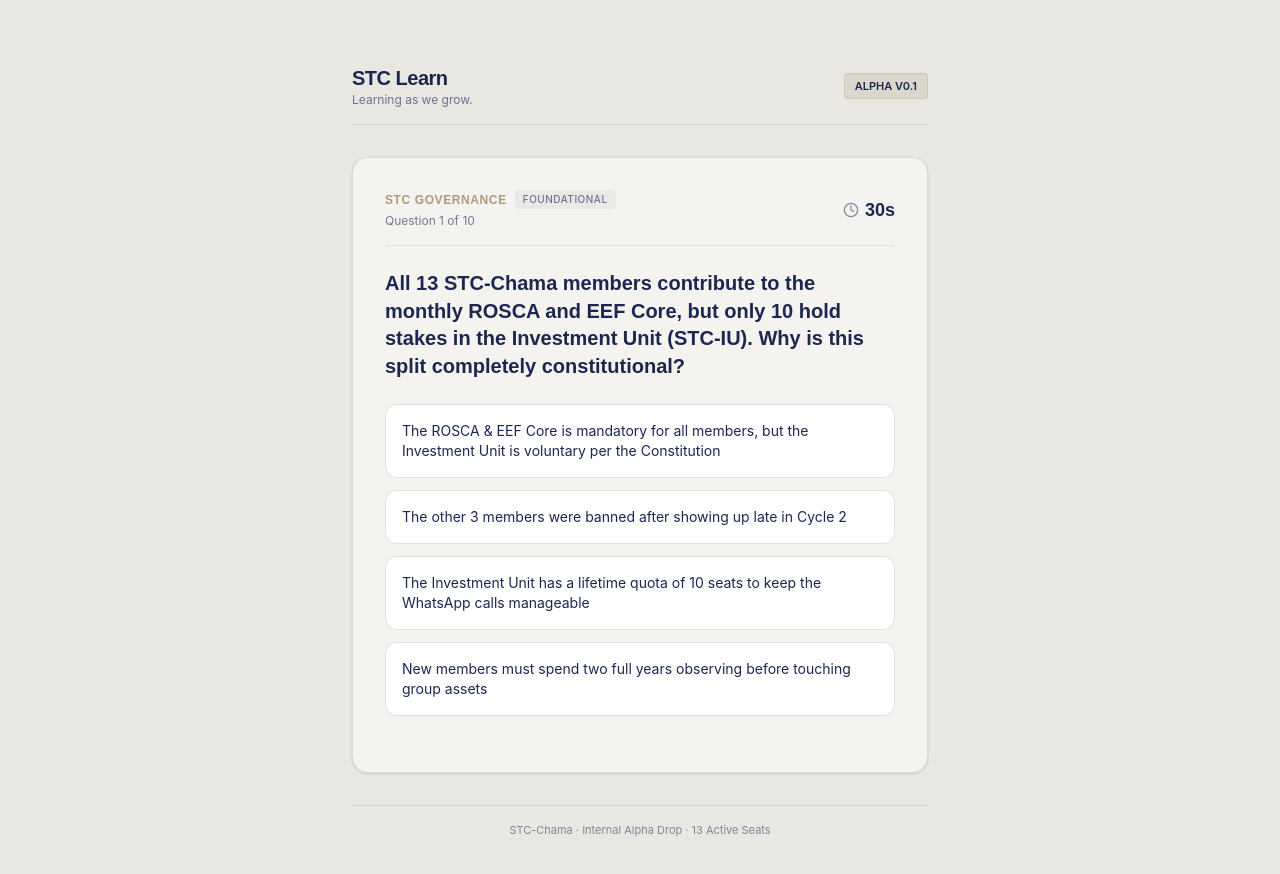
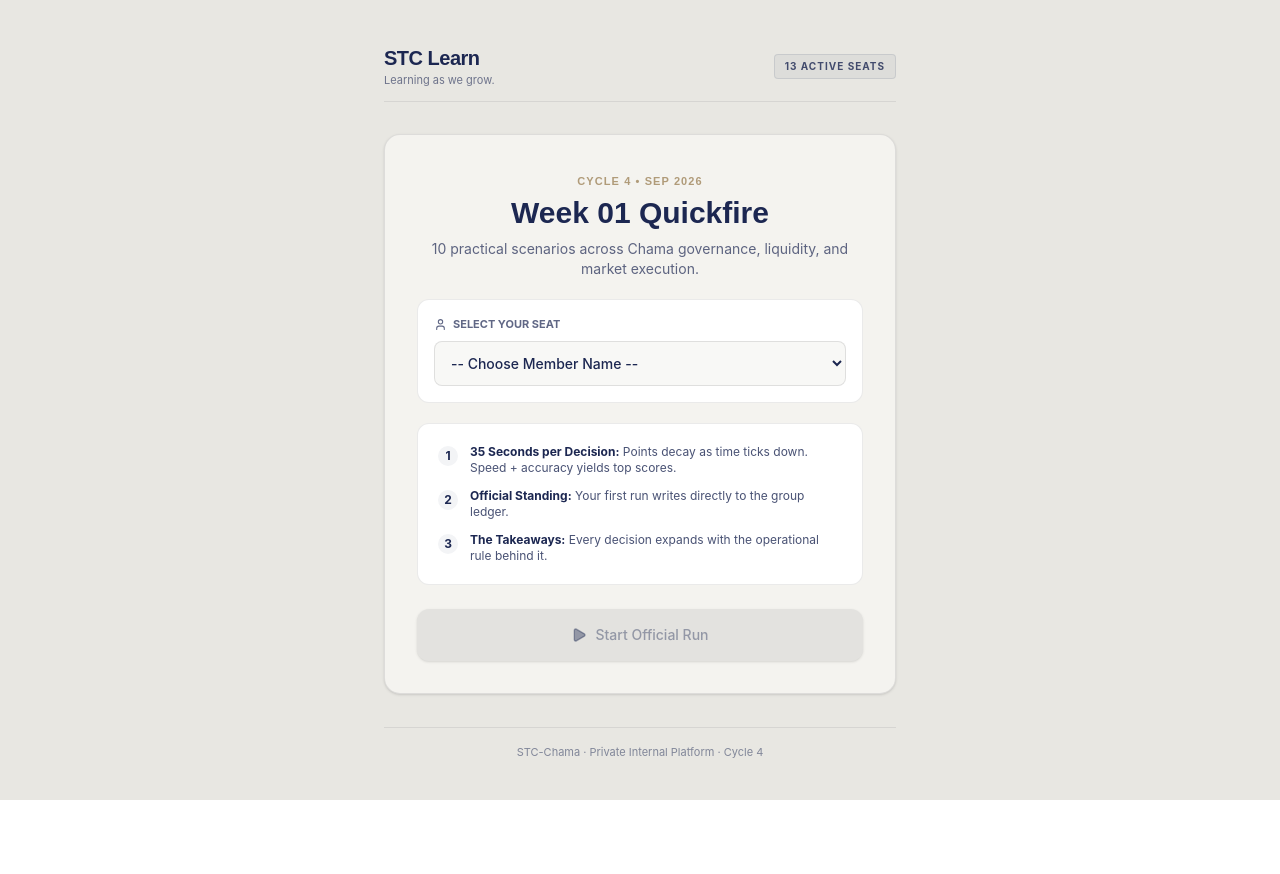
Before and after one commit to jerekim7/stc-learn, a Next.js app: page / in a window 1280 px wide. Shown: the top 874 px of the page. After the commit the page ends 800 px from the top, so only its background shows below. Built offline with nearby package versions, Linux system fonts and the light colour scheme.

Commit message:
feat: clean takeaway explanations and link live tracking

```diff
--- a/src/app/components/Quickfire.tsx
+++ b/src/app/components/Quickfire.tsx
@@ -2,31 +2,56 @@
 
 import React, { useState, useEffect } from "react";
 import { getDropByWeek, Question } from "../data/questionBank";
-import { CheckCircle2, XCircle, ArrowRight, RotateCcw, Clock } from "lucide-react";
+import { CheckCircle2, XCircle, ArrowRight, RotateCcw, Clock, Copy, Check, Lock, Play, User } from "lucide-react";
 import confetti from "canvas-confetti";
 
-// SINGLE MASTER TIMER: Change once here to update every question and reset
 const QUESTION_TIMER_SECONDS = 35;
 
+// STC Learn Google Sheets Ingestion Endpoint
+const GOOGLE_SHEET_ENDPOINT = "https://script.google.com/macros/s/AKfycbytspjwjVhnnPf4S47yx8B0lali94UD5C1gS-M0nGfuimdBTzlvqjpuycnkEj72krIQRg/exec";
+
+// The 13 STC-Chama seats (Alphabetical by First Name)
+const STC_MEMBERS = [
+  "Allan Mwiti",
+  "Asaph Kariuki",
+  "Carlos Mutua",
+  "Chris Gitau",
+  "Darren Tanui",
+  "Emmanuel Mbatia",
+  "Jeremy Kimingiri",
+  "Joshua Rebo",
+  "Kipleting Keino",
+  "Michael Kiprop",
+  "Michael Trevis",
+  "Ryan Ngetich",
+  "Sammy Kimaiyo"
+];
+
 export default function Quickfire() {
-  // SET DROP HERE: Change to 1 for Drop 01, or 2 for Drop 02
-  const currentDropNumber = 1; // Set to 1 for Drop 01
-  const questions: Question[] = getDropByWeek(currentDropNumber);
+  const currentWeek = 1;
+  const questions: Question[] = getDropByWeek(currentWeek);
 
+  const [selectedMember, setSelectedMember] = useState("");
+  const [hasStarted, setHasStarted] = useState(false);
   const [currentIndex, setCurrentIndex] = useState(0);
   const [selectedOption, setSelectedOption] = useState<number | null>(null);
   const [isAnswered, setIsAnswered] = useState(false);
   const [score, setScore] = useState(0);
+  const [correctCount, setCorrectCount] = useState(0);
+  const [totalTimeSpent, setTotalTimeSpent] = useState(0);
   const [isCompleted, setIsCompleted] = useState(false);
   const [timeLeft, setTimeLeft] = useState(QUESTION_TIMER_SECONDS);
+  const [copied, setCopied] = useState(false);
+  const [isSyncing, setIsSyncing] = useState(false);
+  const [hasSynced, setHasSynced] = useState(false);
 
   const currentQ: Question = questions[currentIndex];
 
   useEffect(() => {
-    if (isAnswered || isCompleted) return;
+    if (!hasStarted || isAnswered || isCompleted) return;
 
     if (timeLeft === 0) {
-      handleSelect(-1); // Timeout
+      handleSelect(-1);
       return;
     }
 
@@ -35,16 +60,48 @@ export default function Quickfire() {
     }, 1000);
 
     return () => clearInterval(timer);
-  }, [timeLeft, isAnswered, isCompleted]);
+  }, [hasStarted, timeLeft, isAnswered, isCompleted]);
+
+  // Send results to Google Sheets once finished
+  const syncToGoogleSheet = async (finalScore: number, finalCorrect: number, totalSeconds: number) => {
+    if (!GOOGLE_SHEET_ENDPOINT) return;
+    setIsSyncing(true);
+
+    const avgPace = (totalSeconds / questions.length).toFixed(1);
+
+    try {
+      await fetch(GOOGLE_SHEET_ENDPOINT, {
+        method: "POST",
+        mode: "no-cors",
+        headers: { "Content-Type": "application/json" },
+        body: JSON.stringify({
+          memberName: selectedMember || "Anonymous Member",
+          week: `Week ${currentWeek}`,
+          score: finalScore,
+          accuracy: `${finalCorrect}/${questions.length}`,
+          avgPace: avgPace
+        })
+      });
+      setHasSynced(true);
+    } catch (e) {
+      console.error("Failed to sync score to Google Sheets", e);
+    } finally {
+      setIsSyncing(false);
+    }
+  };
 
   const handleSelect = (index: number) => {
     if (isAnswered) return;
     setSelectedOption(index);
     setIsAnswered(true);
 
+    const timeSpentOnQuestion = QUESTION_TIMER_SECONDS - timeLeft;
+    setTotalTimeSpent((prev) => prev + timeSpentOnQuestion);
+
     if (index === currentQ.correctIndex) {
       const points = 100 + timeLeft * 5;
       setScore((prev) => prev + points);
+      setCorrectCount((prev) => prev + 1);
     }
   };
 
@@ -57,6 +114,7 @@ export default function Quickfire() {
     } else {
       setIsCompleted(true);
       confetti({ particleCount: 120, spread: 70, origin: { y: 0.6 } });
+      syncToGoogleSheet(score, correctCount, totalTimeSpent);
     }
   };
 
@@ -65,71 +123,217 @@ export default function Quickfire() {
     setSelectedOption(null);
     setIsAnswered(false);
     setScore(0);
+    setCorrectCount(0);
+    setTotalTimeSpent(0);
     setIsCompleted(false);
     setTimeLeft(QUESTION_TIMER_SECONDS);
+    setHasStarted(false);
+    setHasSynced(false);
   };
 
-  if (isCompleted) {
+  const copyToClipboard = () => {
+    const text = `⚡ STC Learn: Week 01 Quickfire\nMember: ${selectedMember || "Member"}\nScore: ${score} pts\nAccuracy: ${correctCount}/${questions.length} Correct\nCycle 4 • Sep 2026`;
+    navigator.clipboard.writeText(text);
+    setCopied(true);
+    setTimeout(() => setCopied(false), 2500);
+  };
+
+  const getPerformanceTitle = () => {
+    if (score >= 1800) return "Elite Capital Allocator";
+    if (score >= 1400) return "Disciplined Operator";
+    if (score >= 1000) return "Sound Fundamentals";
+    return "Liquidity Strained";
+  };
+
+  // 1. WELCOME & SEAT SELECTION SCREEN
+  if (!hasStarted) {
     return (
-      <div className="bg-stc-card border border-stc-gray/40 rounded-2xl p-8 max-w-lg w-full text-center shadow-sm">
-        <span className="text-xs uppercase tracking-widest font-semibold text-stc-gold font-heading">
-          Drop {currentDropNumber < 10 ? `0${currentDropNumber}` : currentDropNumber} Complete
+      <div className="bg-stc-card border border-stc-gray/40 rounded-2xl p-6 sm:p-8 max-w-lg w-full shadow-sm text-center">
+        <span className="text-[11px] uppercase tracking-widest font-bold text-stc-gold font-heading">
+          Cycle 4 • Sep 2026
         </span>
-        <h2 className="text-3xl font-heading font-bold text-stc-navy mt-2 mb-1">
-          Strong Session.
+        <h2 className="text-2xl sm:text-3xl font-heading font-bold text-stc-navy mt-1 mb-2">
+          Week 01 Quickfire
         </h2>
-        <p className="text-sm text-stc-navy/70 mb-6">
-          The quiz is the mechanism. The goal is a financially smarter member.
+        <p className="text-sm text-stc-navy/70 mb-5">
+          10 practical scenarios across Chama governance, liquidity, and market execution.
         </p>
 
-        <div className="bg-white rounded-xl p-6 border border-stc-gray/30 mb-6">
-          <p className="text-xs text-stc-navy/60 font-semibold tracking-wider uppercase">Final Score</p>
-          <p className="text-5xl font-heading font-bold text-stc-navy mt-1">{score}</p>
-          <p className="text-xs text-stc-gold mt-2 font-medium">Recorded for internal alpha</p>
+        {/* Seat Selection Dropdown */}
+        <div className="bg-white rounded-xl p-4 border border-stc-gray/30 text-left mb-5">
+          <label className="text-[11px] uppercase font-bold text-stc-navy/70 block mb-2 flex items-center gap-1.5">
+            <User size={13} /> Select Your Seat
+          </label>
+          <select
+            value={selectedMember}
+            onChange={(e) => setSelectedMember(e.target.value)}
+            className="w-full p-3 rounded-lg border border-stc-gray/40 bg-stc-beige/30 text-stc-navy text-sm font-medium focus:outline-none focus:border-stc-navy"
+          >
+            <option value="">-- Choose Member Name --</option>
+            {STC_MEMBERS.map((name, i) => (
+              <option key={i} value={name}>{name}</option>
+            ))}
+          </select>
+        </div>
+
+        <div className="bg-white rounded-xl p-5 border border-stc-gray/30 text-left space-y-3 mb-6">
+          <div className="flex items-start gap-3">
+            <span className="h-5 w-5 rounded-full bg-stc-navy/5 text-stc-navy text-xs font-bold flex items-center justify-center shrink-0 mt-0.5">1</span>
+            <p className="text-xs text-stc-navy/80">
+              <strong className="text-stc-navy">35 Seconds per Decision:</strong> Points decay as time ticks down. Speed + accuracy yields top scores.
+            </p>
+          </div>
+          <div className="flex items-start gap-3">
+            <span className="h-5 w-5 rounded-full bg-stc-navy/5 text-stc-navy text-xs font-bold flex items-center justify-center shrink-0 mt-0.5">2</span>
+            <p className="text-xs text-stc-navy/80">
+              <strong className="text-stc-navy">Official Standing:</strong> Your first run writes directly to the group ledger.
+            </p>
+          </div>
+          <div className="flex items-start gap-3">
+            <span className="h-5 w-5 rounded-full bg-stc-navy/5 text-stc-navy text-xs font-bold flex items-center justify-center shrink-0 mt-0.5">3</span>
+            <p className="text-xs text-stc-navy/80">
+              <strong className="text-stc-navy">The Takeaways:</strong> Every decision expands with the operational rule behind it.
+            </p>
+          </div>
         </div>
 
         <button
-          onClick={resetQuiz}
-          className="flex items-center justify-center gap-2 w-full py-3.5 px-6 rounded-xl bg-stc-navy text-white font-medium hover:bg-stc-navy/90 transition"
+          disabled={!selectedMember}
+          onClick={() => setHasStarted(true)}
+          className={`flex items-center justify-center gap-2 w-full py-4 px-6 rounded-xl font-medium transition shadow-sm text-sm ${
+            selectedMember
+              ? "bg-stc-navy text-white hover:bg-stc-navy/90"
+              : "bg-stc-gray/30 text-stc-navy/40 cursor-not-allowed"
+          }`}
         >
-          <RotateCcw size={16} /> Retake Drop
+          <Play size={16} fill="currentColor" /> Start Official Run
         </button>
       </div>
     );
   }
 
+  // 2. COMPLETION SCREEN
+  if (isCompleted) {
+    const avgPace = (totalTimeSpent / questions.length).toFixed(1);
+
+    return (
+      <div className="bg-stc-card border border-stc-gray/40 rounded-2xl p-6 sm:p-8 max-w-lg w-full text-center shadow-sm">
+        <span className="text-[11px] uppercase tracking-widest font-bold text-stc-gold font-heading">
+          Cycle 4 • Sep 2026
+        </span>
+        <h2 className="text-2xl sm:text-3xl font-heading font-bold text-stc-navy mt-1">
+          Week 01 Complete
+        </h2>
+        <p className="text-xs font-medium text-stc-gold mt-1 mb-6">
+          {getPerformanceTitle()} · {selectedMember}
+        </p>
+
+        {/* Hero Score Box */}
+        <div className="bg-white rounded-xl p-6 border border-stc-gray/30 mb-4">
+          <p className="text-[11px] text-stc-navy/60 font-semibold tracking-wider uppercase">
+            Total Score
+          </p>
+          <p className="text-5xl font-heading font-bold text-stc-navy mt-1">
+            {score}
+          </p>
+
+          <div className="grid grid-cols-2 gap-4 mt-6 pt-5 border-t border-stc-gray/20">
+            <div>
+              <p className="text-[10px] uppercase font-semibold text-stc-navy/50 tracking-wider">Accuracy</p>
+              <p className="text-lg font-bold font-heading text-stc-navy mt-0.5">
+                {correctCount} / {questions.length}
+              </p>
+            </div>
+            <div>
+              <p className="text-[10px] uppercase font-semibold text-stc-navy/50 tracking-wider">Avg Pace</p>
+              <p className="text-lg font-bold font-heading text-stc-navy mt-0.5">
+                {avgPace}s
+              </p>
+            </div>
+          </div>
+
+          <div className="mt-4 text-[11px] text-stc-navy/50 flex items-center justify-center gap-1.5">
+            {isSyncing && <span>Syncing to ledger...</span>}
+            {hasSynced && <span className="text-green-600 font-medium">✓ Recorded to STC Ledger</span>}
+          </div>
+        </div>
+
+        {/* Action Buttons */}
+        <div className="space-y-2.5 mb-6">
+          <button
+            onClick={copyToClipboard}
+            className="flex items-center justify-center gap-2 w-full py-3.5 px-6 rounded-xl bg-stc-navy text-white font-medium hover:bg-stc-navy/90 transition text-sm shadow-sm"
+          >
+            {copied ? <Check size={16} className="text-green-400" /> : <Copy size={16} />}
+            {copied ? "Copied to Clipboard!" : "Copy Result for Group Chat"}
+          </button>
+
+          <button
+            onClick={resetQuiz}
+            className="flex items-center justify-center gap-2 w-full py-3 px-6 rounded-xl bg-transparent border border-stc-gray/50 text-stc-navy/70 font-medium hover:bg-white transition text-xs"
+          >
+            <RotateCcw size={14} /> Practice Mode
+          </button>
+        </div>
+
+        {/* Locked Next Drop Card */}
+        <div className="bg-stc-navy/5 border border-stc-navy/10 rounded-xl p-4 flex items-center justify-between text-left">
+          <div>
+            <div className="flex items-center gap-1.5 text-stc-navy">
+              <Lock size={13} />
+              <p className="text-xs font-bold font-heading">Week 02 Quickfire</p>
+            </div>
+            <p className="text-[11px] text-stc-navy/60 mt-0.5">
+              Liquidity Buffers, Debt Strategy & MLP
+            </p>
+          </div>
+          <span className="text-[10px] font-semibold text-stc-navy/70 bg-white px-2 py-1 rounded border border-stc-gray/30 whitespace-nowrap">
+            Mon 8:00 AM
+          </span>
+        </div>
+      </div>
+    );
+  }
+
+  // 3. ACTIVE QUIZ SCREEN
   return (
-    <div className="bg-stc-card border border-stc-gray/40 rounded-2xl p-6 sm:p-8 max-w-xl w-full shadow-sm">
-      {/* Top Header Bar */}
-      <div className="flex items-center justify-between border-b border-stc-gray/30 pb-4 mb-6">
-        <div>
-          <div className="flex items-center gap-2">
-            <span className="text-xs uppercase tracking-wider text-stc-gold font-semibold font-heading">
-              {currentQ.category}
-            </span>
-            <span className="text-[10px] uppercase tracking-wider px-2 py-0.5 rounded bg-stc-navy/5 text-stc-navy/60 font-medium">
-              {currentQ.tier}
-            </span>
-          </div>
-          <p className="text-xs text-stc-navy/60 mt-1">
-            Question {currentIndex + 1} of {questions.length}
-          </p>
-        </div>
-        <div className="text-right flex items-center gap-1.5">
-          <Clock size={16} className={timeLeft <= 8 ? "text-red-600 animate-pulse" : "text-stc-navy/50"} />
-          <p className={`text-lg font-bold font-heading ${timeLeft <= 8 ? "text-red-600 animate-pulse" : "text-stc-navy"}`}>
+    <div className="bg-stc-card border border-stc-gray/40 rounded-2xl p-5 sm:p-8 max-w-lg w-full shadow-sm">
+      {/* 10-Tick Progress Bar */}
+      <div className="grid grid-cols-10 gap-1.5 mb-5">
+        {questions.map((_, idx) => (
+          <div
+            key={idx}
+            className={`h-1.5 rounded-full transition-all ${
+              idx < currentIndex
+                ? "bg-stc-navy"
+                : idx === currentIndex
+                ? "bg-stc-gold"
+                : "bg-stc-gray/30"
+            }`}
+          />
+        ))}
+      </div>
+
+      {/* Meta Bar */}
+      <div className="flex items-center justify-between border-b border-stc-gray/30 pb-3 mb-5">
+        <span className="text-xs uppercase tracking-wider text-stc-gold font-semibold font-heading">
+          {currentQ.category}
+        </span>
+        <div className="flex items-center gap-1.5">
+          <Clock size={15} className={timeLeft <= 8 ? "text-red-600 animate-pulse" : "text-stc-navy/50"} />
+          <p className={`text-base font-bold font-heading ${timeLeft <= 8 ? "text-red-600 animate-pulse" : "text-stc-navy"}`}>
             {timeLeft}s
           </p>
         </div>
       </div>
 
-      {/* Prompt */}
-      <h3 className="text-lg sm:text-xl font-heading font-semibold text-stc-navy leading-snug mb-6">
+      {/* Scenario Prompt */}
+      <h3 className="text-base sm:text-lg font-heading font-semibold text-stc-navy leading-snug mb-5">
         {currentQ.prompt}
       </h3>
 
       {/* Options */}
-      <div className="space-y-3 mb-6">
+      <div className="space-y-2.5 mb-5">
         {currentQ.options.map((option, idx) => {
           let btnStyle = "border-stc-gray/40 bg-white hover:border-stc-navy/40 text-stc-navy";
 
@@ -148,39 +352,39 @@ export default function Quickfire() {
               key={idx}
               disabled={isAnswered}
               onClick={() => handleSelect(idx)}
-              className={`w-full text-left p-4 rounded-xl border text-sm transition flex items-center justify-between ${btnStyle}`}
+              className={`w-full text-left p-3.5 rounded-xl border text-xs sm:text-sm transition flex items-center justify-between ${btnStyle}`}
             >
               <span>{option}</span>
               {isAnswered && idx === currentQ.correctIndex && (
-                <CheckCircle2 size={18} className="text-green-600 shrink-0 ml-2" />
+                <CheckCircle2 size={16} className="text-green-600 shrink-0 ml-2" />
               )}
               {isAnswered && idx === selectedOption && idx !== currentQ.correctIndex && (
-                <XCircle size={18} className="text-red-500 shrink-0 ml-2" />
+                <XCircle size={16} className="text-red-500 shrink-0 ml-2" />
               )}
             </button>
           );
         })}
       </div>
 
-      {/* Grounded Takeaway */}
+      {/* Takeaway */}
       {isAnswered && (
-        <div className="bg-white border border-stc-gray/30 rounded-xl p-4 mb-6">
-          <p className="text-xs uppercase tracking-wide text-stc-gold font-bold mb-1">
+        <div className="bg-white border border-stc-gray/30 rounded-xl p-4 mb-5">
+          <p className="text-[11px] uppercase tracking-wide text-stc-gold font-bold mb-1">
             The Takeaway
           </p>
-          <p className="text-xs sm:text-sm text-stc-navy/80 leading-relaxed font-body">
+          <p className="text-xs sm:text-sm text-stc-navy/85 leading-relaxed font-body">
             {currentQ.explanation}
           </p>
         </div>
       )}
 
-      {/* Next Trigger */}
+      {/* Next Step */}
       {isAnswered && (
         <button
           onClick={handleNext}
           className="flex items-center justify-center gap-2 w-full py-3.5 px-6 rounded-xl bg-stc-navy text-white font-medium hover:bg-stc-navy/90 transition text-sm"
         >
-          {currentIndex + 1 === questions.length ? "Finish Drop" : "Next Question"}
+          {currentIndex + 1 === questions.length ? "Finish Session" : "Next Question"}
           <ArrowRight size={16} />
         </button>
       )}
--- a/src/app/page.tsx
+++ b/src/app/page.tsx
@@ -2,26 +2,29 @@ import Quickfire from "./components/Quickfire";
 
 export default function Home() {
   return (
-    <main className="min-h-screen bg-stc-beige text-stc-navy flex flex-col items-center justify-between p-6 sm:p-12 font-body">
-      <header className="w-full max-w-xl flex items-center justify-between py-4 border-b border-stc-gray/40">
+    <main className="min-h-screen bg-stc-beige text-stc-navy flex flex-col items-center justify-between p-4 sm:p-8 font-body selection:bg-stc-gold/30">
+      {/* Brand Header */}
+      <header className="w-full max-w-lg flex items-center justify-between py-3 border-b border-stc-gray/40">
         <div>
-          <h1 className="text-xl font-heading font-bold tracking-tight text-stc-navy">
+          <h1 className="text-lg sm:text-xl font-heading font-bold tracking-tight text-stc-navy">
             STC Learn
           </h1>
-          <p className="text-xs text-stc-navy/60">Learning as we grow.</p>
+          <p className="text-[11px] text-stc-navy/60">Learning as we grow.</p>
         </div>
-        <span className="text-[11px] font-semibold uppercase px-2.5 py-1 rounded bg-stc-gold/20 text-stc-navy border border-stc-gold/30">
-          Alpha v0.1
+        <span className="text-[10px] font-bold uppercase tracking-widest px-2.5 py-1 rounded bg-stc-navy/5 text-stc-navy/80 border border-stc-navy/10">
+          13 Active Seats
         </span>
       </header>
 
-      <div className="w-full flex justify-center py-8">
+      {/* Main Interactive Container */}
+      <div className="w-full flex justify-center py-6">
         <Quickfire />
       </div>
 
-      <footer className="w-full max-w-xl text-center border-t border-stc-gray/40 pt-4">
+      {/* Footer */}
+      <footer className="w-full max-w-lg text-center border-t border-stc-gray/40 pt-4 pb-2">
         <p className="text-[11px] text-stc-navy/50">
-          STC-Chama · Internal Alpha Drop · 13 Active Seats
+          STC-Chama · Private Internal Platform · Cycle 4
         </p>
       </footer>
     </main>
```
Also changed, not shown: src/app/data/questionBank.ts (+18 -18 lines).
